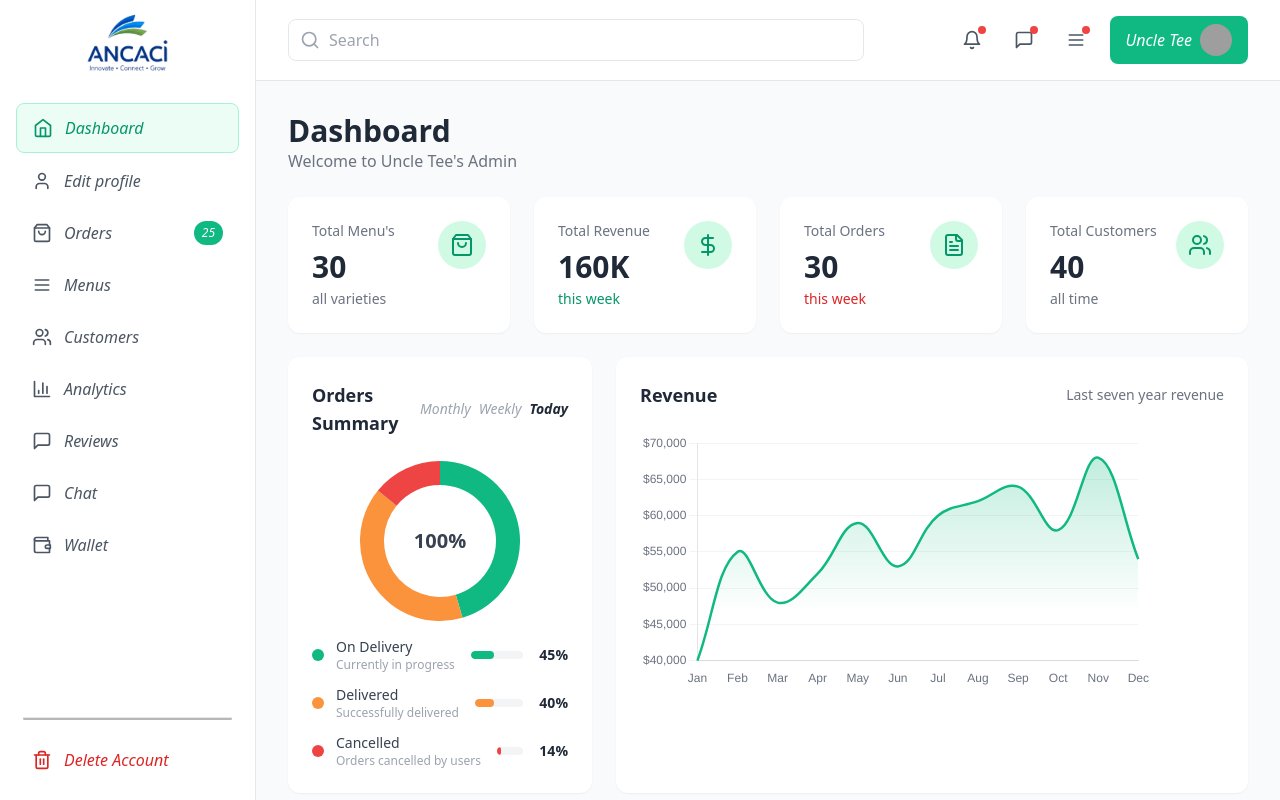
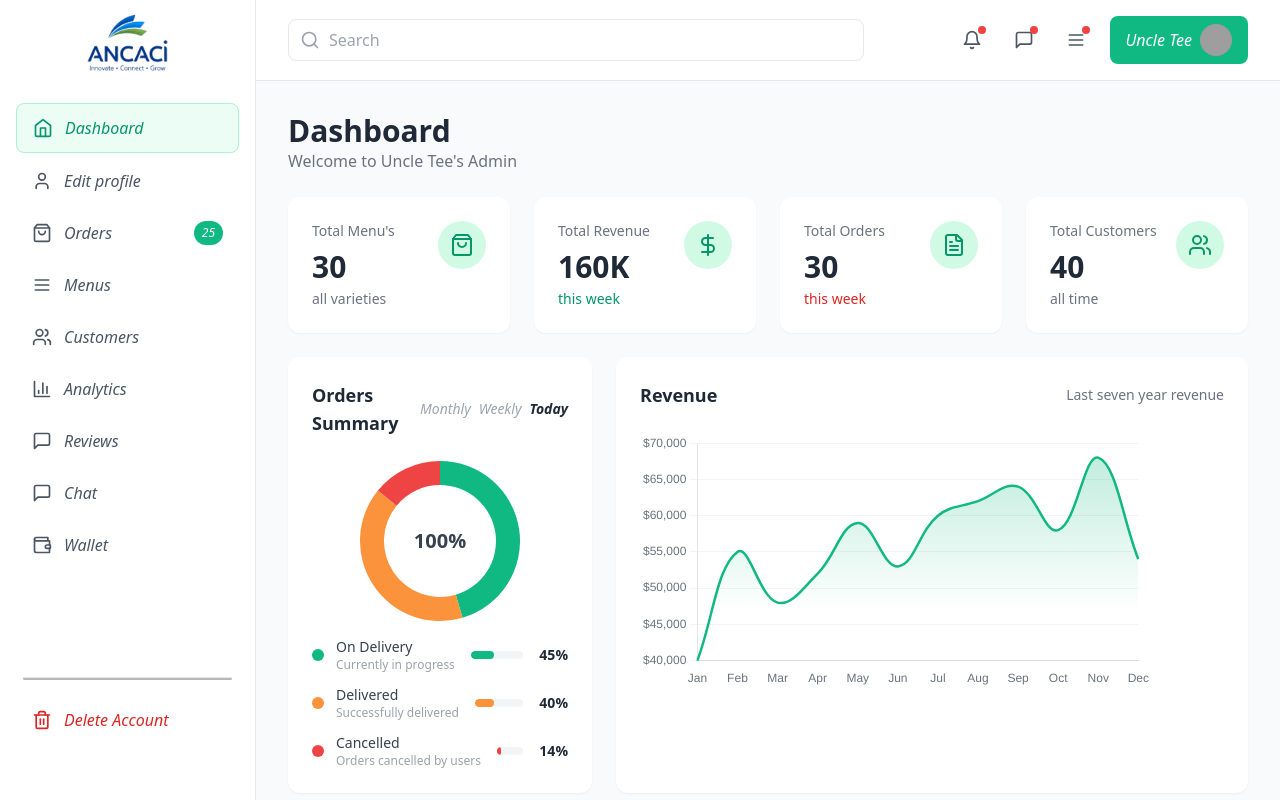
Before and after one commit to Joshbill-pixel/Bussiness_Admin-Dashboard, a React (Vite) app: page / in a window 1280 px wide. Built offline with nearby package versions, Linux system fonts and the light colour scheme; grey boxes are pictures that could not be loaded.

Commit message:
saving changes

```diff
--- a/src/components/Sidebar.jsx
+++ b/src/components/Sidebar.jsx
@@ -89,7 +89,7 @@ export default function sidebar({ activeTab, onTabChange }) {
       </nav>
 
       <hr/>
-      <div className="p-4">
+      <div className="p-4 mb-10">
         <button className="w-full flex items-center space-x-3 px-4 py-3 text-red-600 hover:bg-red-50 rounded-lg transition-colors">
           <Trash2 size={20} />
           <span>Delete Account</span>
```
